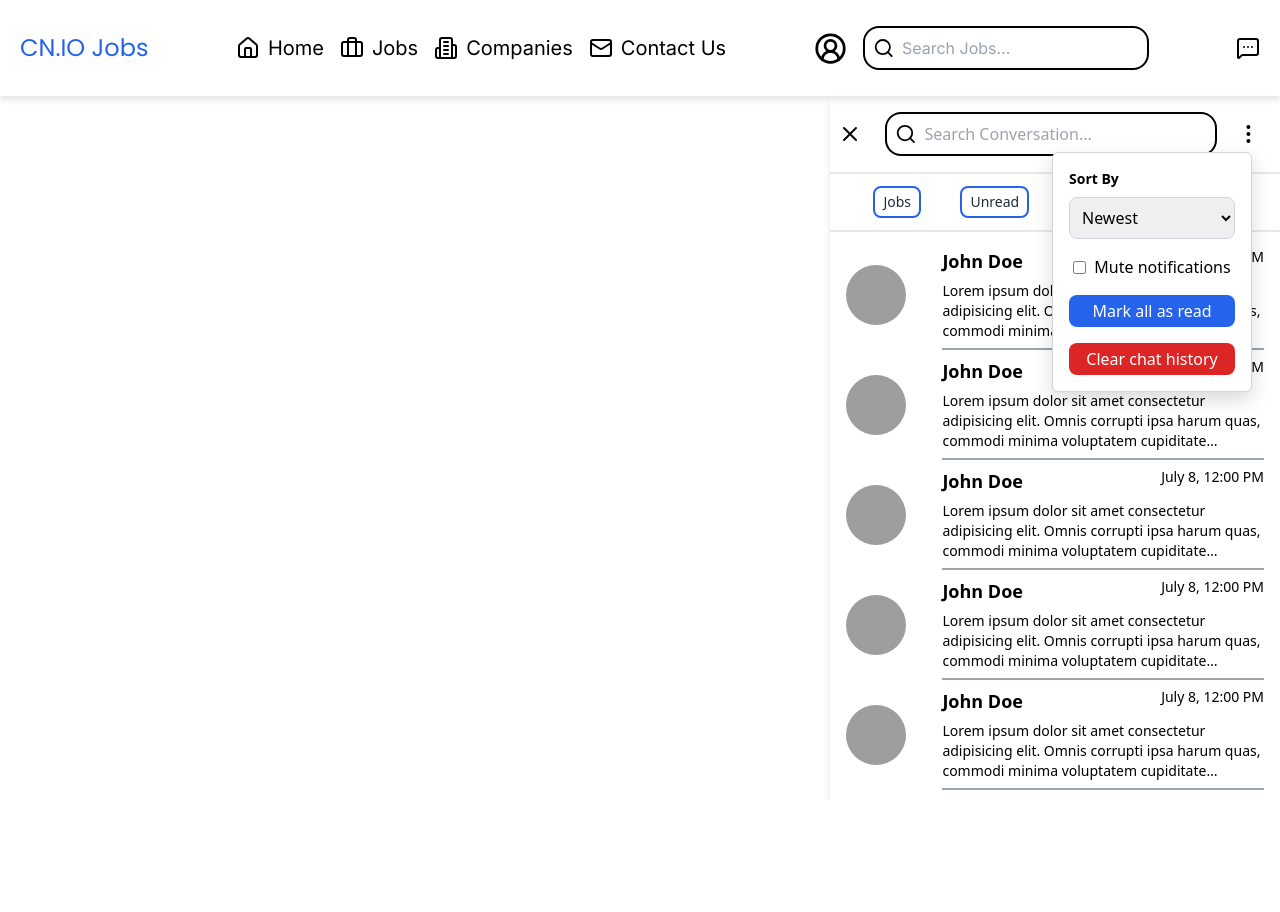
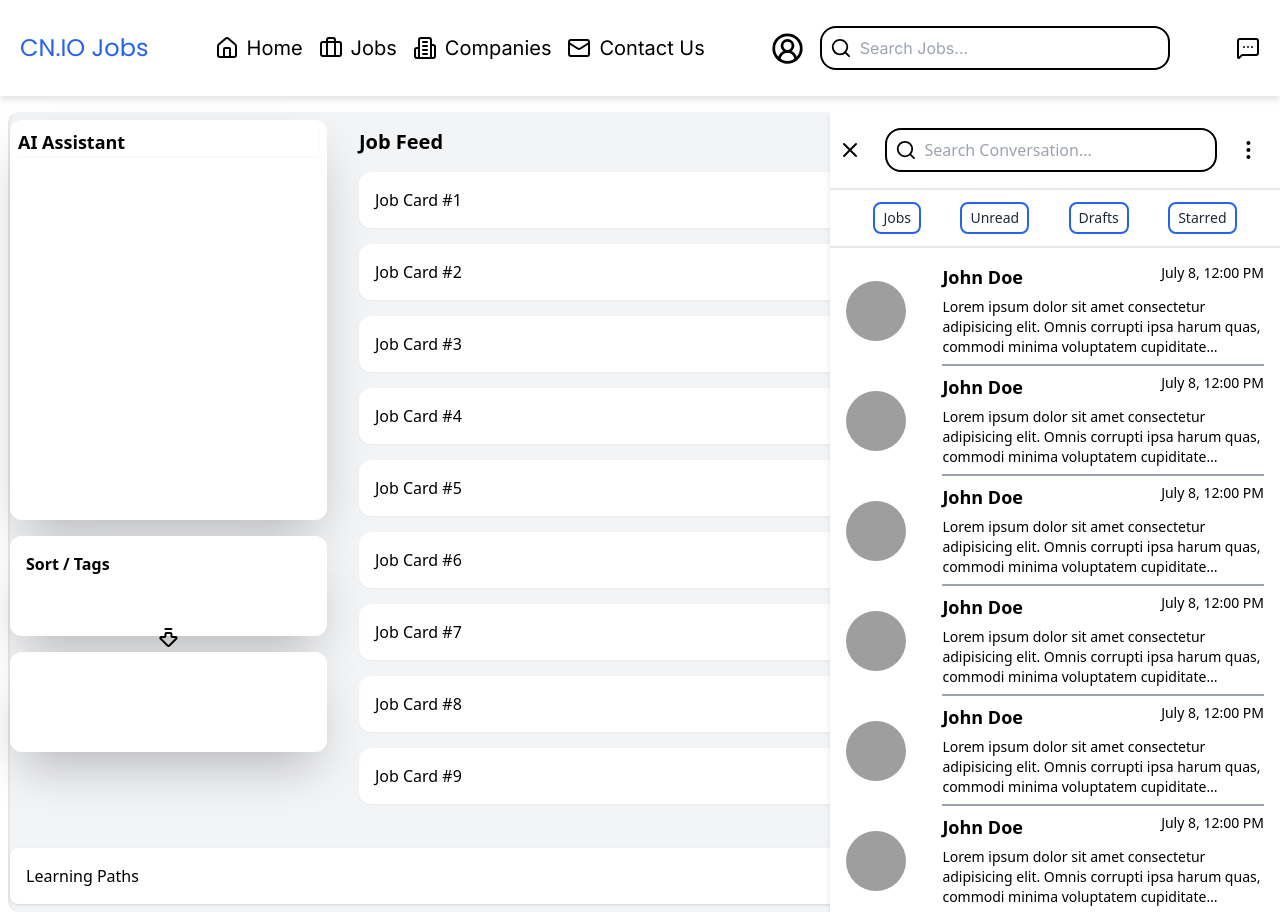
Before and after one commit to nd199/-cnio-job-website, a React (Vite) app in the folder frontend/: page / in a window 1280 px wide. Both pictures are taken after a click on the icon 1247 px from the left and 48 px from the top of the page. Before the commit the page ends 800 px from the top, so only its background shows below. Built offline with nearby package versions, Linux system fonts and the light colour scheme; grey boxes are pictures that could not be loaded.

Commit message:
Layout for home page

```diff
--- a/frontend/src/App.jsx
+++ b/frontend/src/App.jsx
@@ -2,14 +2,16 @@ import { useState } from 'react';
 import BottomNav from './components/BottomNav';
 import Navbar from './components/Navbar';
 import PmScreen from './components/PmScreen';
+import Home from './pages/Home';
 
 function App() {
   const [showMessages, setShowMessages] = useState(false);
   return (
     <div className="min-h-screen flex flex-col">
       <Navbar setShowMessages={setShowMessages} />
-      <main className="mt-24 flex-1 relative">
+      <main className="pt-28 flex-1 overflow-y-auto">
         {showMessages && <PmScreen setShowMessages={setShowMessages} />}
+        <Home />
       </main>
       <BottomNav />
     </div>
--- a/frontend/src/components/Navbar.jsx
+++ b/frontend/src/components/Navbar.jsx
@@ -20,8 +20,10 @@ const Navbar = ({ setShowMessages }) => {
   };
 
   return (
-    <div className="w-full fixed top-0 flex justify-between items-center px-10 h-24 shadow-md font-body m-auto transition border-color duration-300 ease-in-out gap-4 sm:px-5 xs:px-5 z-50">
-      <div className="hidden sm:flex text-2xl font-heading text-primary">CN.IO Jobs</div>
+    <div className="w-full fixed top-0 flex justify-between items-center px-10 h-24 shadow-md font-body m-auto transition border-color duration-300 ease-in-out gap-4 sm:px-5 xs:px-5 z-200">
+      <div className="hidden sm:flex text-2xl font-heading text-primary cursor-pointer">
+        <a href="#">CN.IO Jobs</a>
+      </div>
       <ul className="hidden lg:flex flex-row gap-4 justify-between items-center">
         <li className=" flex gap-2 items-center text-black hover:text-primaryHover text-subheading ">
           <Home className="" />
@@ -42,8 +44,8 @@ const Navbar = ({ setShowMessages }) => {
       </ul>
       <div className="flex flex-row xs:w-full xs:flex-row-reverse md:w-fit md:flex-row-reverse items-center justify-between gap-4">
         <div
-          className="flex items-center justify-between border-2 border-black hover:border-primaryHover rounded-2xl p-2
-          relative"
+          className="flex items-center justify-between border-2 border-black hover:border-primaryHover
+          rounded-2xl p-2 relative lg:w-[350px]"
         >
           <SearchIcon className="text-black hover:text-primaryHover text-xl m-0 p-0 cursor-pointer" />
           <input
@@ -60,8 +62,21 @@ const Navbar = ({ setShowMessages }) => {
               }
             }}
           />
-          {showSearchDropdown && (
-            <div className="w-[240px] h-[200px] shadow-md rounded-md absolute top-12 left-0 border-gray-700 bg-white"></div>
+          {showSearchDropdown && searchTerm && (
+            <div className="absolute top-12 left-0 w-full shadow-md rounded-md border border-gray-700 bg-white z-50">
+              {['Developer', 'Designer', 'HR Manager'].map((result, idx) => (
+                <div
+                  key={idx}
+                  className="px-4 py-2 text-black hover:bg-gray-100 cursor-pointer"
+                  onClick={() => {
+                    setSearchTerm(result);
+                    setShowSearchDropdown(false);
+                  }}
+                >
+                  {result}
+                </div>
+              ))}
+            </div>
           )}
         </div>
         <div className="flex items-center gap-4 justify-between text-subheading">
--- a/frontend/src/components/PmScreen.jsx
+++ b/frontend/src/components/PmScreen.jsx
@@ -5,13 +5,15 @@ import Message from './Message';
 const PmScreen = ({ setShowMessages }) => {
   const [searchTerm, setSearchTerm] = useState('');
   const [sortBy, setSortBy] = useState('Newest');
+  const [showMoreMenu, setShowMoreMenu] = useState(false);
 
   const handleSearchEvents = (e) => {
     setSearchTerm(e.target.value);
   };
   const handleSortChange = (e) => {
     setSortBy(e.target.value);
-    // Add any sorting logic here, or pass event up if needed
+    setShowMoreMenu(false);
+    //TODO: Add any sorting logic here, or pass event up if needed
   };
 
   return (
@@ -32,7 +34,11 @@ const PmScreen = ({ setShowMessages }) => {
             onChange={handleSearchEvents}
           />
         </div>
-        <MoreVertical className="m-0 flex-[0.3] ml-2" />
+        <MoreVertical
+          className="m-0 flex-[0.3] ml-2 cursor-pointer"
+          onClick={() => setShowMoreMenu((prev) => !prev)}
+        />
+        {showMoreMenu && (
           <div className="w-[200px] h-[auto] bg-white absolute top-14 right-7 rounded-sm border border-gray-300 shadow-lg p-4 flex flex-col items-center justify-center gap-4">
             <div className="w-full flex items-start justify-center flex-col">
               <label htmlFor="sortBy" className="block text-sm font-semibold mb-2">
@@ -50,23 +56,24 @@ const PmScreen = ({ setShowMessages }) => {
             </div>
             <div className="w-full flex items-center justify-center">
               <label className="flex items-center gap-2 cursor-pointer">
-              <input type="checkbox" />
+                <input type="checkbox" onClick={() => setShowMoreMenu(false)} />
                 Mute notifications
               </label>
             </div>
             <button
               className="w-full bg-blue-600 text-white rounded-md py-1 hover:bg-blue-700 transition"
-            onClick={() => alert('Marked all as read')}
+              onClick={() => setShowMoreMenu(false)}
             >
               Mark all as read
             </button>
             <button
               className="w-full bg-red-600 text-white rounded-md py-1 hover:bg-red-700 transition"
-            onClick={() => alert('Clear chat history')}
+              onClick={() => setShowMoreMenu(false)}
             >
               Clear chat history
             </button>
           </div>
+        )}
       </div>
       <div className="w-full border-b-2 border-gray-200">
         <ul className="flex justify-evenly gap-2 p-3 text-sm text-gray-800">
--- /dev/null
+++ b/frontend/src/pages/Home.jsx
@@ -0,0 +1,61 @@
+import { LucideArrowBigDownDash } from 'lucide-react';
+import { useState } from 'react';
+
+const Home = () => {
+  const [expand, setExpand] = useState(false);
+
+  return (
+    <div className="w-[calc(100%-1rem)] mx-auto border-x-2 flex rounded-lg flex-col gap-4 h-[100vh] bg-gray-100">
+      <div className="flex flex-row gap-4">
+        {/* left */}
+        <div className="flex-[1.6] rounded-lg flex items-center flex-col gap-4 h-auto">
+          <div className="mt-2 w-full h-[400px] bg-white rounded-lg shadow-2xl p-2 font-bold">
+            <div className="w-full text-lg shadow-sm bg-transparent">AI Assistant</div>
+          </div>
+          {expand ? (
+            <div className="w-full h-[190px] bg-white rounded-lg shadow-2xl relative">
+              <div className="bg-white p-4 font-bold rounded-lg">Sort / Tags</div>
+              <LucideArrowBigDownDash
+                className="w-full absolute -bottom-4 animate-bounce size-6 cursor-pointer"
+                onClick={() => setExpand(!expand)}
+              />
+            </div>
+          ) : (
+            <div className="w-full h-[100px] bg-white rounded-lg shadow-2xl relative">
+              <div className="bg-white p-4 font-bold rounded-lg">Sort / Tags</div>
+              <LucideArrowBigDownDash
+                className="w-full absolute -bottom-4 animate-bounce size-6 cursor-pointer"
+                onClick={() => setExpand(!expand)}
+              />
+            </div>
+          )}
+          <div className="w-full h-[100px] bg-white rounded-lg shadow-2xl relative">
+            <div className="bg-white p-4 font-bold rounded-lg"></div>
+          </div>
+        </div>
+        {/* center */}
+        <div className="flex-[3] max-h-[calc(100vh-6rem)] overflow-y-auto rounded-l">
+          <div className="p-4 space-y-4">
+            <p className="text-xl font-semibold">Job Feed</p>
+            {[...Array(20)].map((_, idx) => (
+              <div key={idx} className="bg-white p-4 rounded-lg shadow-sm">
+                Job Card #{idx + 1}
+              </div>
+            ))}
+          </div>
+        </div>
+        {/* right */}
+        <div className="mt-2 flex-[1.6] rounded-lg overflow-y-auto h-auto">
+          <div className="p-4 h-[460px] font-bold shadow-2xl bg-white rounded-lg">
+            <div className="font-bold text-lg">News & Feed</div>
+          </div>
+        </div>
+      </div>
+      <div className=" w-full pt-4">
+        <div className="bg-white p-4 rounded-md shadow">Learning Paths</div>
+      </div>
+    </div>
+  );
+};
+
+export default Home;
```
Lines whose indentation alone changed are shown as unchanged.
